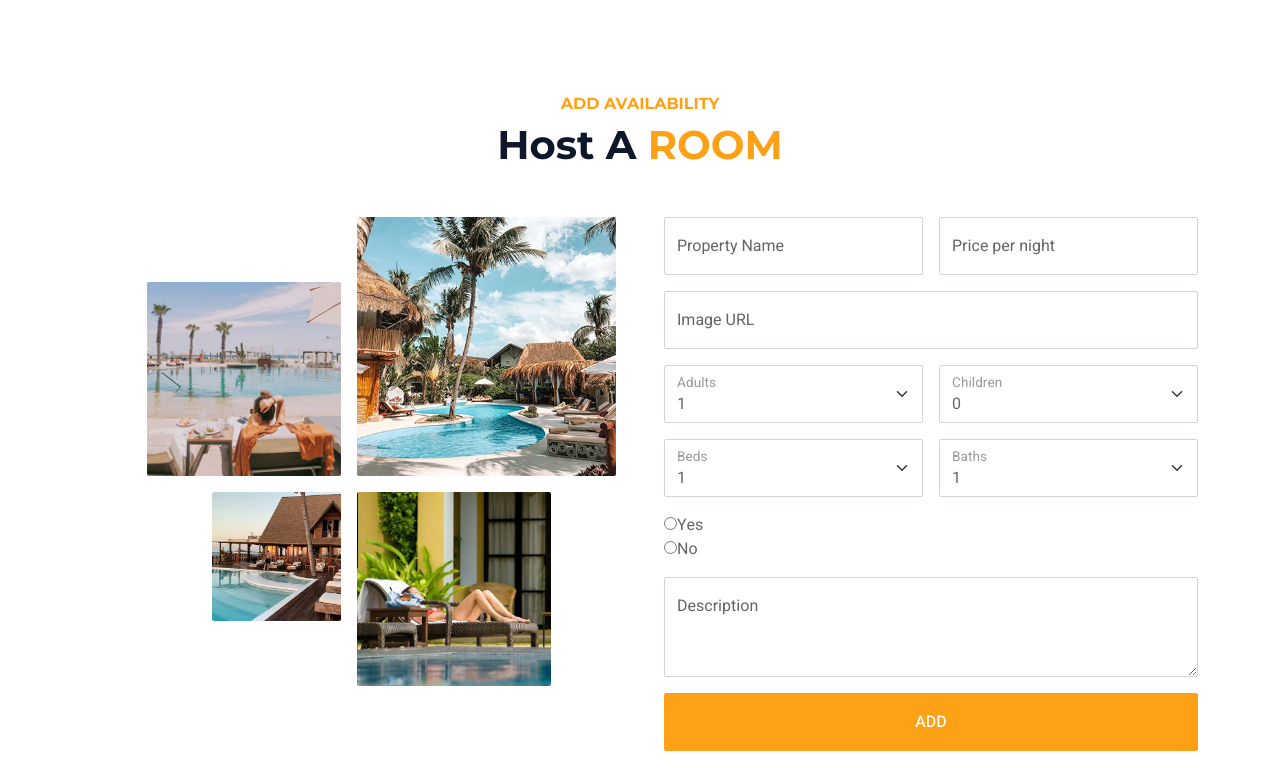
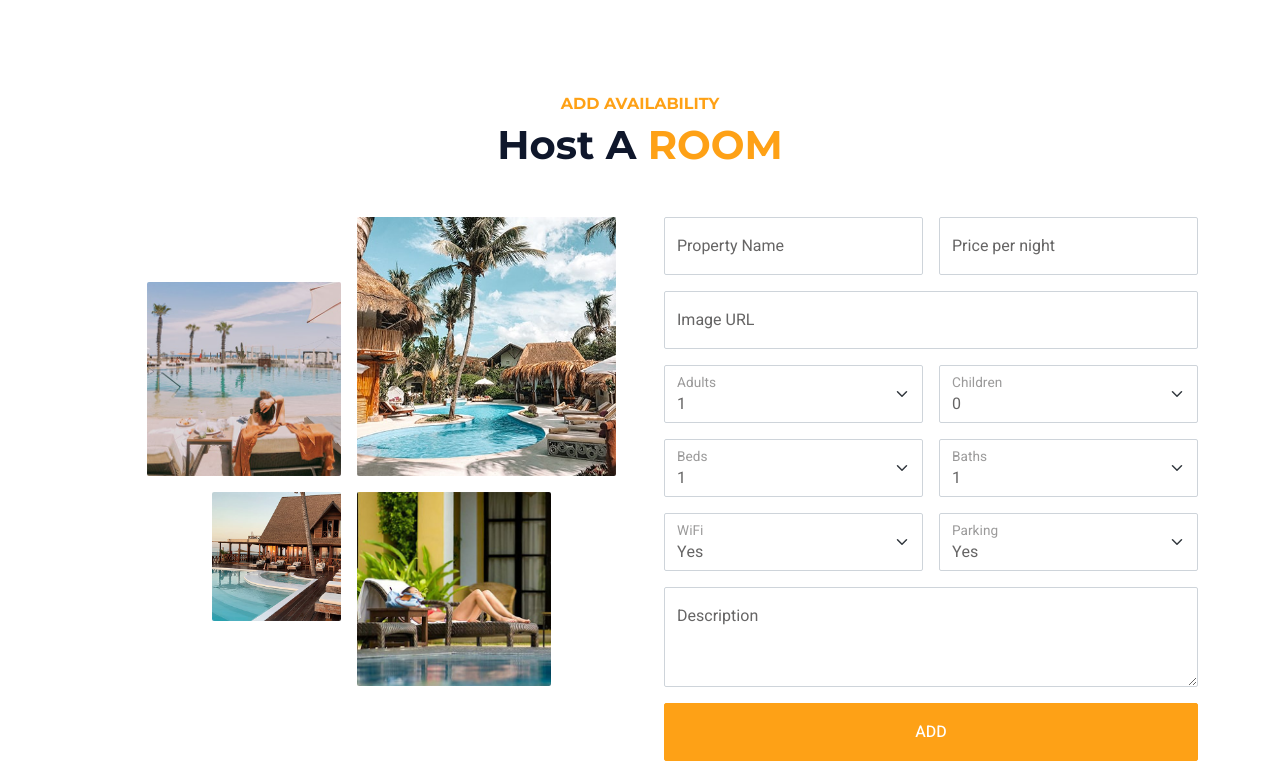
Before and after one commit to ddushev/react-book-project, a React (Vite) app: page /add-room in a window 1280 px wide. Shown: the part 393-1161 px from the top of the page. Built offline with nearby package versions, Linux system fonts and the light colour scheme; no server answers.

Commit message:
Add parking select

```diff
--- a/src/components/AddRoom/AddRoom.jsx
+++ b/src/components/AddRoom/AddRoom.jsx
@@ -13,6 +13,7 @@ export const AddRoom = () => {
         bed: '1',
         bath: '1',
         wifi: 'Yes',
+        parking: 'Yes',
         description: ''
     }, onAddRoomSubmit);
     return (
@@ -196,37 +197,20 @@ export const AddRoom = () => {
                                         </div>
                                         <div className="col-6">
                                             <div className="form-floating" >
-                                                {/* <select name="wifi" value={values.wifi} onChange={onChangeHandler} className="form-select" id="select5">
+                                                <select name="wifi" value={values.wifi} onChange={onChangeHandler} className="form-select" id="select5">
                                                     <option>Yes</option>
                                                     <option>No</option>
                                                 </select>
-                                                <label htmlFor="select5">WiFi</label> */}
-                                                <div>
-                                                    <div className="radio">
-                                                        <label>
-                                                            <input
-                                                                type="radio"
-                                                                name="wifi"
-                                                                onChange={onChangeHandler}
-                                                                value="yes"
-                                                                checked={values.wifi === "yes"}
-                                                            />
-                                                            Yes
-                                                        </label>
-                                                    </div>
-                                                    <div className="radio">
-                                                        <label>
-                                                            <input
-                                                                type="radio"
-                                                                name="wifi"
-                                                                onChange={onChangeHandler}
-                                                                value="no"
-                                                                checked={values.wifi === "no"}
-                                                            />
-                                                            No
-                                                        </label>
-                                                    </div>
-                                                </div>
+                                                <label htmlFor="select5">WiFi</label>
+                                            </div>
+                                        </div>
+                                        <div className="col-6">
+                                            <div className="form-floating" >
+                                                <select name="parking" value={values.parking} onChange={onChangeHandler} className="form-select" id="select6">
+                                                    <option>Yes</option>
+                                                    <option>No</option>
+                                                </select>
+                                                <label htmlFor="select6">Parking</label>
                                             </div>
                                         </div>
                                         <div className="col-12">
```
